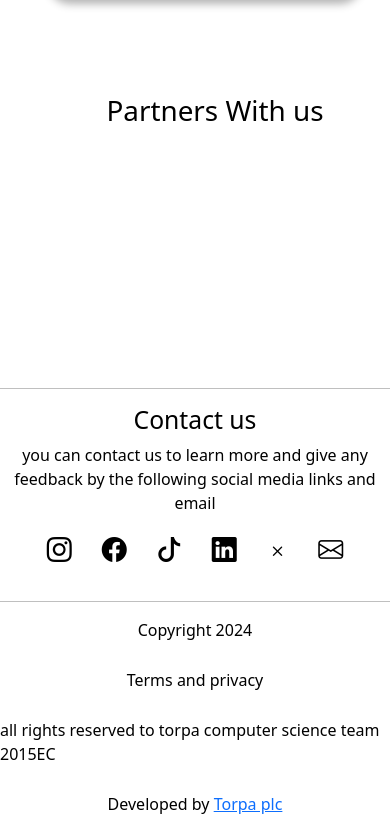
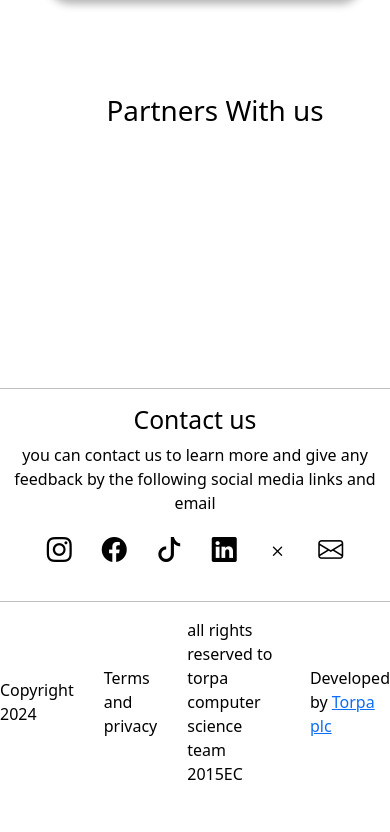
Before and after one commit to yabuz87/teguazth-Frontend, a React app: page / in a window 390 px wide. Shown: the part 863-1695 px from the top of the page. After the commit the page ends 1665 px from the top, so only its background shows below. Built offline with nearby package versions, Linux system fonts and the light colour scheme; the HTML template or start-up script is replaced by a standard one.

Commit message:
footer styled in some responsive css code

```diff
--- a/src/components/footer/Footer.css
+++ b/src/components/footer/Footer.css
@@ -32,7 +32,7 @@
 }
 @media(max-width:768px)
 {
-    .footer{
+    .footer-container{
         flex-direction: column;
         gap:10px;
     }
--- a/src/components/footer/Footer.jsx
+++ b/src/components/footer/Footer.jsx
@@ -3,7 +3,7 @@ import "./Footer.css"
 
 function Footer() {
   return (
-    <div>
+    <div className="footer-container">
     <hr></hr>
     <div className="contact">
         <h2 className="text-center">Contact us</h2>
```
